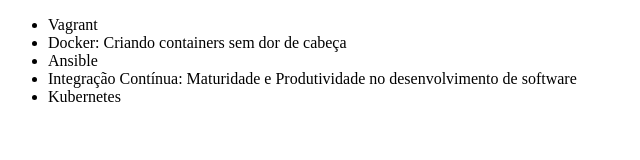
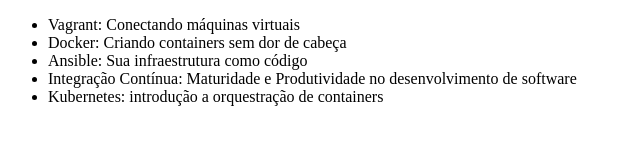
Before and after one commit to RickoLeex/alura-git, a plain HTML site: page index.html in a window 1280 px wide. Shown: the whole page, without its empty margins (0-640 px from the left). Drawn offline with Linux system fonts and the light colour scheme.

Commit message:
finalizando lista

```diff
--- a/index.html
+++ b/index.html
@@ -8,11 +8,11 @@
 </head>
 <body>
     <ul>
-        <li>Vagrant</li>
+        <li>Vagrant: Conectando máquinas virtuais</li>
         <li>Docker: Criando containers sem dor de cabeça</li>
-        <li>Ansible</li>
+        <li>Ansible: Sua infraestrutura como código</li>
         <li>Integração Contínua: Maturidade e Produtividade no desenvolvimento de software</li>
-        <li>Kubernetes</li>
+        <li>Kubernetes: introdução a orquestração de containers</li>
     </ul>
 </body>
 </html>
```
